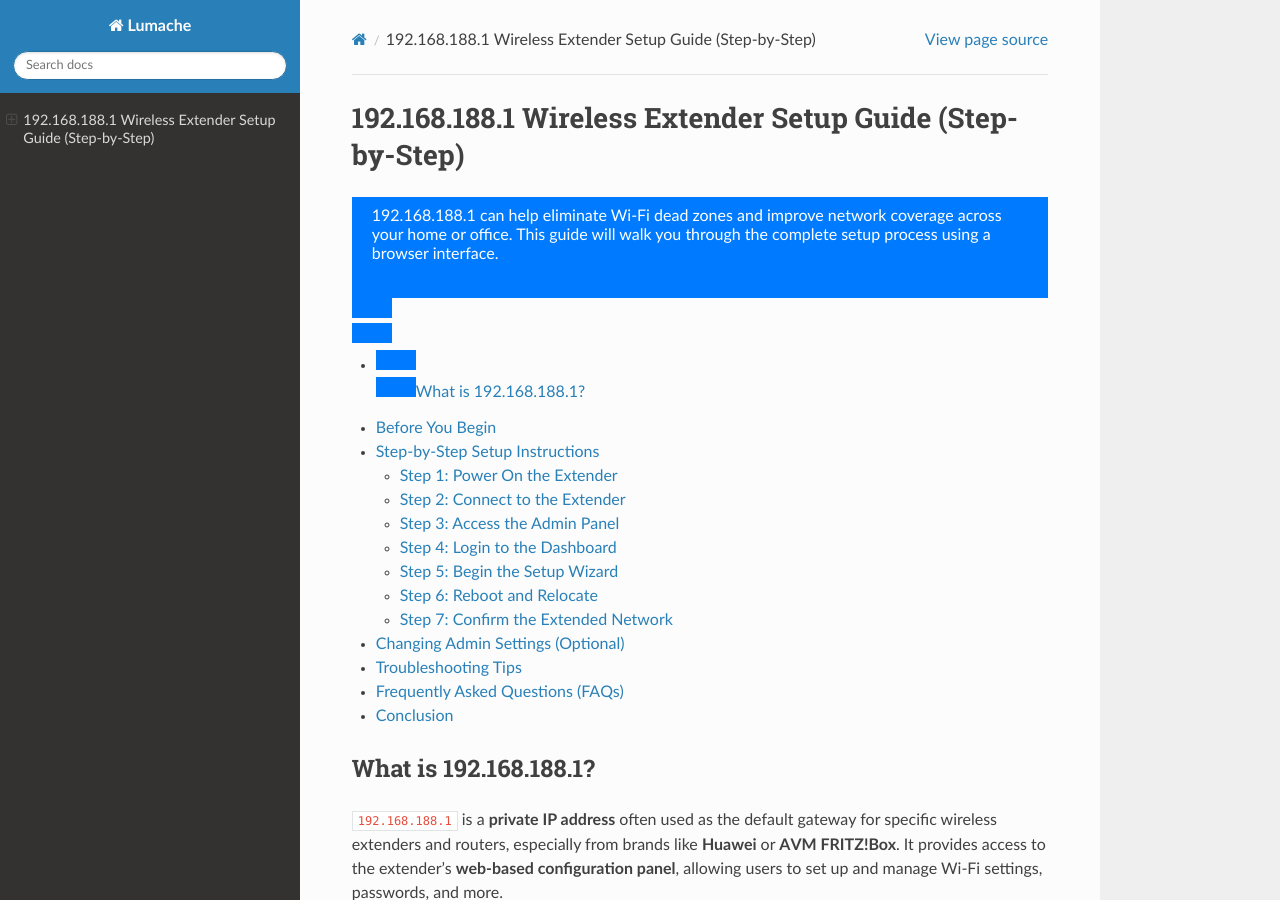
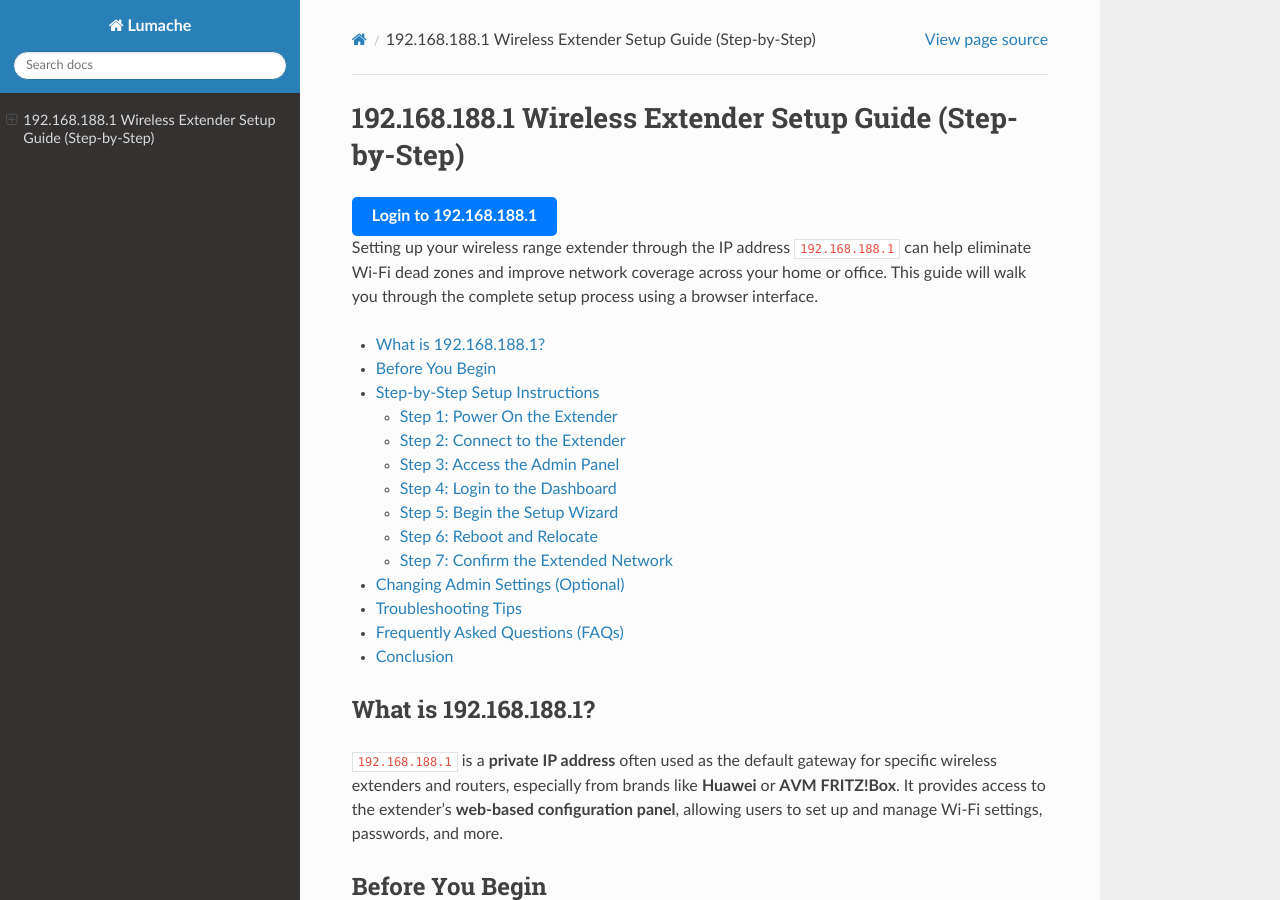
Before and after one commit to shaneallen6788/extshowsetup, a Sphinx documentation site: the page built from docs/source/index.rst, in a window 1280 px wide and 900 px high. Built offline with Sphinx 7.4.7 and the Read the Docs theme 3.1.0, drawn with Linux system fonts in a browser that asks for light colours; some of the changed text lies outside the part shown.

Commit message:
Update index.rst

```diff
--- a/docs/source/index.rst
+++ b/docs/source/index.rst
@@ -2,7 +2,6 @@
 
 192.168.188.1 Wireless Extender Setup Guide (Step-by-Step)
 ===========================================================
-
 
 .. raw:: html
 
@@ -11,6 +10,10 @@
         padding: 10px 20px;
         background-color: #007bff;
         color: white;
+        text-decoration: none;
+        border-radius: 5px;
+        font-weight: bold;
+    ">Login to 192.168.188.1</a>
 
 Setting up your wireless range extender through the IP address ``192.168.188.1`` can help eliminate Wi-Fi dead zones and improve network coverage across your home or office. This guide will walk you through the complete setup process using a browser interface.
 
@@ -173,8 +176,3 @@ Conclusion
 ----------
 
 Setting up your wireless extender via ``192.168.188.1`` is simple and can dramatically improve your network coverage. Follow this guide carefully, and you’ll eliminate Wi-Fi dead zones in minutes.
-
-        text-decoration: none;
-        border-radius: 5px;
-        font-weight: bold;
-    ">Login to 192.168.188.1</a>
```
